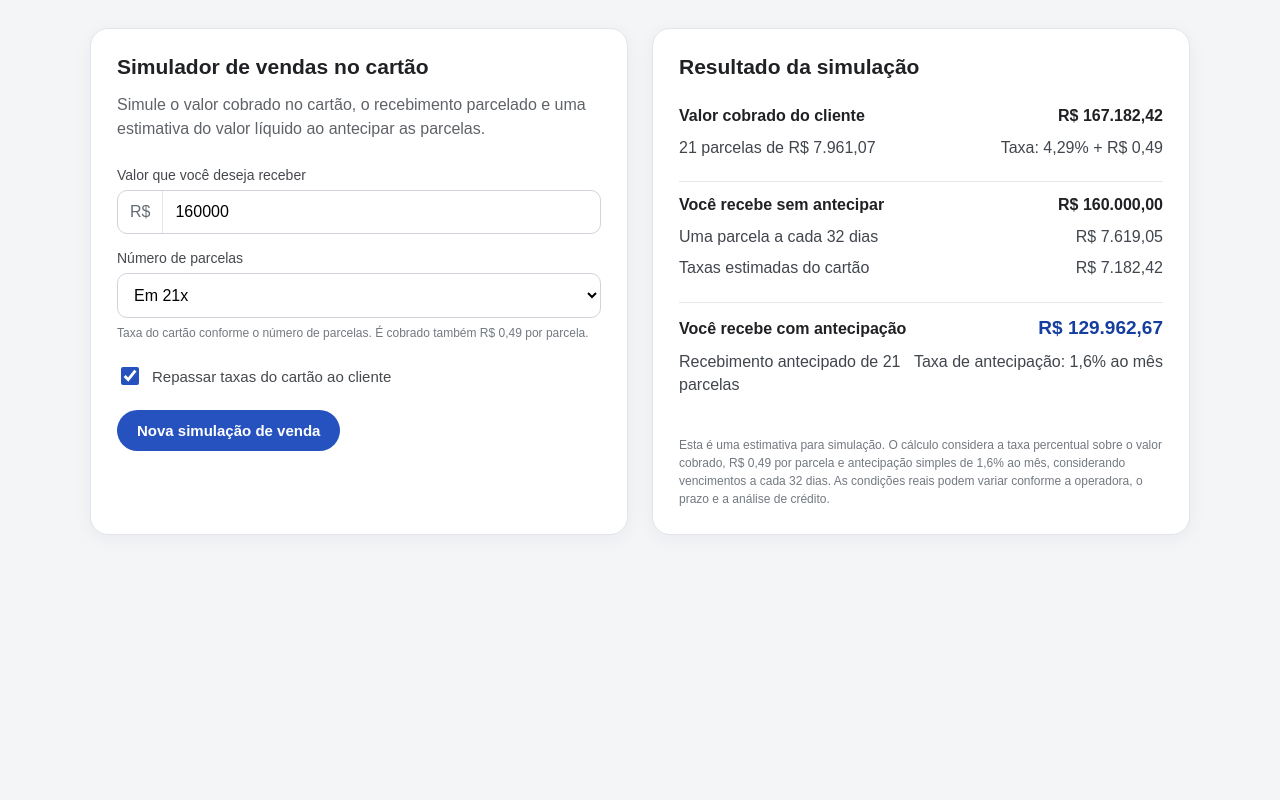
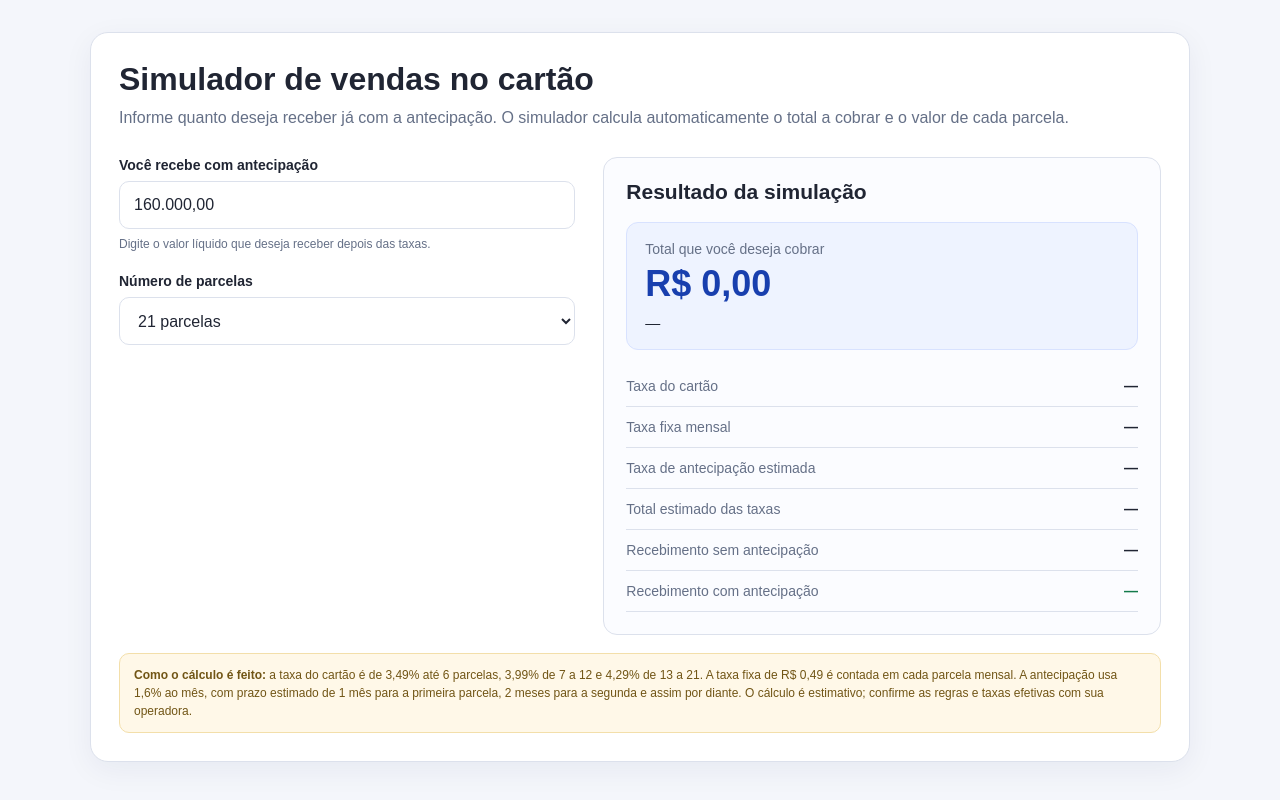
Before and after one commit to marceldorado3-maker/Simulador-de-parcelamento, a plain HTML site: page index.html in a window 1280 px wide. Drawn offline with Linux system fonts and the light colour scheme.

Commit message:
Update index.html

```diff
--- a/index.html
+++ b/index.html
@@ -4,13 +4,16 @@
   <meta charset="UTF-8">
   <meta name="viewport" content="width=device-width, initial-scale=1.0">
   <title>Simulador de vendas no cartão</title>
-
   <style>
     :root {
-      font-family: Arial, Helvetica, sans-serif;
-      color: #202124;
-      background: #f4f5f7;
-      font-synthesis: none;
+      --azul: #2452d5;
+      --azul-escuro: #183fae;
+      --fundo: #f4f6fb;
+      --cartao: #ffffff;
+      --texto: #202533;
+      --texto-secundario: #657087;
+      --borda: #dce1ec;
+      --verde: #137a4b;
     }
 
     * {
@@ -19,390 +22,347 @@
 
     body {
       margin: 0;
-      padding: 28px 16px;
+      padding: 32px 16px;
+      background: var(--fundo);
+      color: var(--texto);
+      font-family: Arial, Helvetica, sans-serif;
     }
 
-    .container {
+    .pagina {
       width: min(1100px, 100%);
       margin: 0 auto;
-      display: grid;
-      grid-template-columns: 1fr 1fr;
-      gap: 24px;
     }
 
-    .card {
-      background: #fff;
-      border: 1px solid #e1e4e8;
+    .cartao {
+      background: var(--cartao);
+      border: 1px solid var(--borda);
       border-radius: 18px;
-      padding: 26px;
-      box-shadow: 0 4px 18px rgba(25, 35, 50, 0.05);
+      padding: 28px;
+      box-shadow: 0 8px 30px rgba(25, 42, 80, 0.06);
     }
 
-    h1,
-    h2 {
-      margin: 0 0 14px;
-      font-size: 21px;
-      font-weight: 600;
+    h1 {
+      margin: 0 0 8px;
+      font-size: clamp(24px, 4vw, 32px);
     }
 
-    .intro {
+    .introducao {
+      color: var(--texto-secundario);
+      line-height: 1.55;
       margin: 0 0 26px;
-      color: #5f6368;
-      line-height: 1.5;
+    }
+
+    .grade {
+      display: grid;
+      grid-template-columns: minmax(260px, 0.9fr) minmax(300px, 1.1fr);
+      gap: 28px;
+      align-items: start;
+    }
+
+    .campo {
+      margin-bottom: 20px;
     }
 
     label {
       display: block;
-      margin: 16px 0 7px;
+      margin-bottom: 8px;
       font-size: 14px;
-      color: #45484d;
+      font-weight: 600;
     }
 
-    .input-wrap {
-      display: flex;
-      align-items: center;
-      border: 1px solid #cfd4dc;
+    input,
+    select {
+      width: 100%;
+      min-height: 48px;
+      padding: 12px 14px;
+      color: var(--texto);
+      background: #fff;
+      border: 1px solid var(--borda);
       border-radius: 10px;
-      background: #fff;
-      overflow: hidden;
+      font: inherit;
+      outline: none;
     }
 
-    .input-wrap:focus-within,
+    input:focus,
     select:focus {
-      outline: 2px solid rgba(37, 82, 190, 0.18);
-      border-color: #2552be;
+      border-color: var(--azul);
+      box-shadow: 0 0 0 3px rgba(36, 82, 213, 0.12);
     }
 
-    .currency {
-      padding: 12px;
-      color: #656b73;
-      border-right: 1px solid #e3e6eb;
-    }
-
-    input[type="number"] {
-      width: 100%;
-      min-width: 0;
-      padding: 12px;
-      border: 0;
-      outline: 0;
-      font: inherit;
-      background: transparent;
-    }
-
-    select {
-      width: 100%;
-      padding: 12px;
-      border: 1px solid #cfd4dc;
-      border-radius: 10px;
-      background: #fff;
-      font: inherit;
-    }
-
-    .hint {
+    .ajuda {
       margin: 7px 0 0;
-      color: #737981;
+      color: var(--texto-secundario);
       font-size: 12px;
       line-height: 1.45;
     }
 
-    .toggle-row {
-      display: flex;
-      align-items: center;
-      gap: 10px;
-      margin: 22px 0;
+    .resultado {
+      padding: 22px;
+      border: 1px solid var(--borda);
+      border-radius: 14px;
+      background: #fbfcff;
     }
 
-    .toggle-row input {
-      width: 18px;
-      height: 18px;
-      accent-color: #2552be;
+    .resultado h2 {
+      margin: 0 0 18px;
+      font-size: 21px;
     }
 
-    .toggle-row label {
-      margin: 0;
-      font-size: 15px;
-      cursor: pointer;
+    .resultado-principal {
+      padding: 18px;
+      background: #eef3ff;
+      border: 1px solid #d8e2ff;
+      border-radius: 12px;
+      margin-bottom: 16px;
     }
 
-    button {
-      border: 0;
-      border-radius: 999px;
-      padding: 12px 20px;
-      background: #2552be;
-      color: #fff;
-      font-size: 15px;
-      font-weight: 600;
-      cursor: pointer;
+    .resultado-principal .rotulo {
+      color: var(--texto-secundario);
+      font-size: 14px;
     }
 
-    button:hover {
-      background: #1c429e;
+    .valor-grande {
+      margin-top: 6px;
+      color: var(--azul-escuro);
+      font-size: clamp(27px, 5vw, 36px);
+      font-weight: 700;
+      overflow-wrap: anywhere;
     }
 
-    .result-block {
-      padding: 14px 0;
-      border-bottom: 1px solid #e5e7eb;
+    .parcela {
+      margin-top: 9px;
+      font-size: 15px;
     }
 
-    .result-block:last-of-type {
+    .linha {
+      display: flex;
+      justify-content: space-between;
+      gap: 16px;
+      padding: 12px 0;
+      border-bottom: 1px solid var(--borda);
+      font-size: 14px;
+    }
+
+    .linha:last-child {
       border-bottom: 0;
     }
 
-    .result-heading {
-      display: flex;
-      justify-content: space-between;
-      gap: 14px;
-      align-items: baseline;
-      margin-bottom: 11px;
-      font-weight: 600;
+    .linha span:first-child {
+      color: var(--texto-secundario);
     }
 
-    .result-value {
-      white-space: nowrap;
-      font-weight: 600;
+    .linha strong {
+      text-align: right;
     }
 
-    .result-line {
-      display: flex;
-      justify-content: space-between;
-      gap: 12px;
-      margin: 8px 0;
-      color: #41464d;
-      line-height: 1.45;
+    .recebimento {
+      color: var(--verde);
     }
 
-    .result-line span:last-child {
-      text-align: right;
-      white-space: nowrap;
-    }
-
-    .primary-result {
-      color: #153f9e;
-      font-size: 19px;
-      font-weight: 700;
-    }
-
-    .note {
-      margin: 18px 0 0;
-      color: #737981;
+    .aviso {
+      margin-top: 18px;
+      padding: 12px 14px;
+      background: #fff8e8;
+      border: 1px solid #f3dfaa;
+      border-radius: 10px;
+      color: #715515;
       font-size: 12px;
       line-height: 1.5;
     }
 
+    .erro {
+      display: none;
+      margin-top: 12px;
+      color: #b42318;
+      font-size: 13px;
+      line-height: 1.45;
+    }
+
     @media (max-width: 760px) {
       body {
-        padding: 16px 12px;
+        padding: 16px 10px;
       }
 
-      .container {
-        grid-template-columns: 1fr;
-        gap: 16px;
+      .cartao {
+        padding: 20px 16px;
       }
 
-      .card {
-        padding: 20px;
+      .grade {
+        grid-template-columns: 1fr;
+      }
+
+      .resultado {
+        padding: 17px;
       }
     }
   </style>
 </head>
-
 <body>
-  <main class="container">
-    <section class="card" aria-labelledby="form-title">
-      <h1 id="form-title">Simulador de vendas no cartão</h1>
-      <p class="intro">
-        Simule o valor cobrado no cartão, o recebimento parcelado e uma estimativa
-        do valor líquido ao antecipar as parcelas.
+  <main class="pagina">
+    <section class="cartao">
+      <h1>Simulador de vendas no cartão</h1>
+      <p class="introducao">
+        Informe quanto deseja receber já com a antecipação. O simulador calcula
+        automaticamente o total a cobrar e o valor de cada parcela.
       </p>
 
-      <label for="amount">Valor que você deseja receber</label>
-      <div class="input-wrap">
-        <span class="currency">R$</span>
-        <input id="amount" type="number" min="0.01" step="0.01" value="160000">
+      <div class="grade">
+        <section aria-label="Dados da simulação">
+          <div class="campo">
+            <label for="valorDesejado">Você recebe com antecipação</label>
+            <input
+              id="valorDesejado"
+              type="text"
+              inputmode="decimal"
+              autocomplete="off"
+              value="160.000,00"
+              aria-describedby="ajudaValor"
+            >
+            <p class="ajuda" id="ajudaValor">
+              Digite o valor líquido que deseja receber depois das taxas.
+            </p>
           </div>
 
-      <label for="installments">Número de parcelas</label>
-      <select id="installments"></select>
+          <div class="campo">
+            <label for="parcelas">Número de parcelas</label>
+            <select id="parcelas">
+              <option value="1">1 parcela</option>
+              <option value="2">2 parcelas</option>
+              <option value="3">3 parcelas</option>
+              <option value="4">4 parcelas</option>
+              <option value="5">5 parcelas</option>
+              <option value="6">6 parcelas</option>
+              <option value="7">7 parcelas</option>
+              <option value="8">8 parcelas</option>
+              <option value="9">9 parcelas</option>
+              <option value="10">10 parcelas</option>
+              <option value="11">11 parcelas</option>
+              <option value="12">12 parcelas</option>
+              <option value="13">13 parcelas</option>
+              <option value="14">14 parcelas</option>
+              <option value="15">15 parcelas</option>
+              <option value="16">16 parcelas</option>
+              <option value="17">17 parcelas</option>
+              <option value="18">18 parcelas</option>
+              <option value="19">19 parcelas</option>
+              <option value="20">20 parcelas</option>
+              <option value="21" selected>21 parcelas</option>
+            </select>
+            <p class="ajuda" id="ajudaTaxa"></p>
+          </div>
+        </section>
 
-      <p class="hint">
-        Taxa do cartão conforme o número de parcelas. É cobrado também
-        R$ 0,49 por parcela.
-      </p>
+        <section class="resultado" aria-live="polite">
+          <h2>Resultado da simulação</h2>
 
-      <div class="toggle-row">
-        <input id="passFees" type="checkbox" checked>
-        <label for="passFees">Repassar taxas do cartão ao cliente</label>
+          <div class="resultado-principal">
+            <div class="rotulo">Total que você deseja cobrar</div>
+            <div class="valor-grande" id="totalCobrar">R$ 0,00</div>
+            <div class="parcela" id="valorParcela">—</div>
           </div>
 
-      <button id="resetButton" type="button">Nova simulação de venda</button>
-    </section>
-
-    <section class="card" aria-labelledby="result-title">
-      <h2 id="result-title">Resultado da simulação</h2>
-
-      <div class="result-block">
-        <div class="result-heading">
-          <span>Valor cobrado do cliente</span>
-          <span class="result-value" id="chargedTotal">—</span>
+          <div class="linha">
+            <span>Taxa do cartão</span>
+            <strong id="taxaCartao">—</strong>
           </div>
-        <div class="result-line">
-          <span id="chargedInstallments">—</span>
-          <span id="rateDescription">—</span>
+          <div class="linha">
+            <span>Taxa fixa mensal</span>
+            <strong id="taxaFixa">—</strong>
           </div>
+          <div class="linha">
+            <span>Taxa de antecipação estimada</span>
+            <strong id="taxaAntecipacao">—</strong>
+          </div>
+          <div class="linha">
+            <span>Total estimado das taxas</span>
+            <strong id="totalTaxas">—</strong>
+          </div>
+          <div class="linha">
+            <span>Recebimento sem antecipação</span>
+            <strong id="semAntecipacao">—</strong>
+          </div>
+          <div class="linha">
+            <span>Recebimento com antecipação</span>
+            <strong class="recebimento" id="comAntecipacao">—</strong>
           </div>
 
-      <div class="result-block">
-        <div class="result-heading">
-          <span>Você recebe sem antecipar</span>
-          <span class="result-value" id="receiveTotal">—</span>
-        </div>
-        <div class="result-line">
-          <span>Uma parcela a cada 32 dias</span>
-          <span id="receiveInstallment">—</span>
-        </div>
-        <div class="result-line">
-          <span>Taxas estimadas do cartão</span>
-          <span id="cardFees">—</span>
-        </div>
+          <div class="erro" id="mensagemErro"></div>
+        </section>
       </div>
 
-      <div class="result-block">
-        <div class="result-heading">
-          <span>Você recebe com antecipação</span>
-          <span class="result-value primary-result" id="advanceTotal">—</span>
+      <div class="aviso">
+        <strong>Como o cálculo é feito:</strong> a taxa do cartão é de 3,49% até
+        6 parcelas, 3,99% de 7 a 12 e 4,29% de 13 a 21. A taxa fixa de R$ 0,49
+        é contada em cada parcela mensal. A antecipação usa 1,6% ao mês, com
+        prazo estimado de 1 mês para a primeira parcela, 2 meses para a segunda
+        e assim por diante. O cálculo é estimativo; confirme as regras e taxas
+        efetivas com sua operadora.
       </div>
-        <div class="result-line">
-          <span id="advanceDescription">—</span>
-          <span id="advanceRate">Taxa de antecipação: 1,6% ao mês</span>
-        </div>
-      </div>
-
-      <p class="note">
-        Esta é uma estimativa para simulação. O cálculo considera a taxa percentual
-        sobre o valor cobrado, R$ 0,49 por parcela e antecipação simples de 1,6%
-        ao mês, considerando vencimentos a cada 32 dias. As condições reais podem
-        variar conforme a operadora, o prazo e a análise de crédito.
-      </p>
     </section>
   </main>
 
   <script>
-    const amountInput = document.getElementById("amount");
-    const installmentsSelect = document.getElementById("installments");
-    const passFeesInput = document.getElementById("passFees");
+    const campoValor = document.getElementById("valorDesejado");
+    const campoParcelas = document.getElementById("parcelas");
 
-    const cardFixedFee = 0.49;
-    const advanceMonthlyRate = 0.016;
-    const daysBetweenInstallments = 32;
-
-    const currency = new Intl.NumberFormat("pt-BR", {
+    const moeda = new Intl.NumberFormat("pt-BR", {
       style: "currency",
       currency: "BRL"
     });
 
-    function getCardRate(installments) {
-      if (installments <= 6) return 0.0349;
-      if (installments <= 12) return 0.0399;
+    function lerValorBrasileiro(texto) {
+      const limpo = texto
+        .replace(/[R$\s]/g, "")
+        .trim();
+
+      if (!limpo) return 0;
+
+      // Com vírgula, considera o padrão brasileiro: 1.234,56.
+      if (limpo.includes(",")) {
+        return Number(limpo.replace(/\./g, "").replace(",", "."));
+      }
+
+      // Sem vírgula, aceita número digitado com ponto decimal ou sem separador.
+      return Number(limpo);
+    }
+
+    function taxaDoCartao(parcelas) {
+      if (parcelas <= 6) return 0.0349;
+      if (parcelas <= 12) return 0.0399;
       return 0.0429;
     }
 
-    function formatMoney(value) {
-      return currency.format(Number.isFinite(value) ? value : 0);
+    function calcular() {
+      const valorLiquidoDesejado = lerValorBrasileiro(campoValor.value);
+      const parcelas = Number(campoParcelas.value);
+      const taxaCartao = taxaDoCartao(parcelas);
+      const taxaAntecipacaoMensal = 0.016;
+      const taxaFixaPorParcela = 0.49;
+
+      const mensagemErro = document.getElementById("mensagemErro");
+      mensagemErro.style.display = "none";
+      mensagemErro.textContent = "";
+
+      document.getElementById("ajudaTaxa").textContent =
+        `Taxa do cartão para ${parcelas} parcela${parcelas === 1 ? "" : "s"}: ` +
+        `${(taxaCartao * 100).toFixed(2).replace(".", ",")}% + ` +
+        `${moeda.format(taxaFixaPorParcela)} por parcela.`;
+
+      if (!Number.isFinite(valorLiquidoDesejado) || valorLiquidoDesejado <= 0) {
+        document.getElementById("totalCobrar").textContent = moeda.format(0);
+        document.getElementById("valorParcela").textContent = "Informe um valor maior que zero.";
+        document.getElementById("taxaCartao").textContent = "—";
+        document.getElementById("taxaFixa").textContent = "—";
+        document.getElementById("taxaAntecipacao").textContent = "—";
+        document.getElementById("totalTaxas").textContent = "—";
+        document.getElementById("semAntecipacao").textContent = "—";
+        document.getElementById("comAntecipacao").textContent = "—";
+        return;
       }
 
-    function roundToCents(value) {
-      return Math.round((value + Number.EPSILON) * 100) / 100;
-    }
+      /*
+        Cada parcela é antecipada por um número diferente de meses:
+        1ª parcela: 1 mês; 2ª: 2 meses; ...; última: N meses.
 
-    function populateInstallments() {
-      for (let count = 1; count <= 21; count++) {
-        const option = document.createElement("option");
-        option.value = count;
-        option.textContent = count === 1 ? "À vista (1x)" : `Em ${count}x`;
-        installmentsSelect.appendChild(option);
-      }
-
-      installmentsSelect.value = "21";
-    }
-
-    function simulate() {
-      const desiredReceive = Math.max(0, Number(amountInput.value) || 0);
-      const installments = Number(installmentsSelect.value);
-      const rate = getCardRate(installments);
-      const passFees = passFeesInput.checked;
-
-      let chargedTotal;
-
-      if (passFees) {
-        // Calcula o valor cobrado para que, após as taxas, reste o valor desejado.
-        chargedTotal =
-          (desiredReceive + cardFixedFee * installments) / (1 - rate);
-      } else {
-        chargedTotal = desiredReceive;
-      }
-
-      chargedTotal = roundToCents(chargedTotal);
-
-      const percentageFee = chargedTotal * rate;
-      const fixedFees = cardFixedFee * installments;
-      const totalCardFees = percentageFee + fixedFees;
-      const receivedTotal = Math.max(0, chargedTotal - totalCardFees);
-      const receivedPerInstallment = receivedTotal / installments;
-      const chargedPerInstallment = chargedTotal / installments;
-
-      // Estima a antecipação descontando 1,6% ao mês de cada parcela,
-      // de acordo com o prazo até o vencimento.
-      let anticipatedTotal = 0;
-
-      for (let index = 1; index <= installments; index++) {
-        const monthsUntilDue = (daysBetweenInstallments * index) / 30;
-        const discount = advanceMonthlyRate * monthsUntilDue;
-        const installmentAfterDiscount =
-          receivedPerInstallment * Math.max(0, 1 - discount);
-
-        anticipatedTotal += installmentAfterDiscount;
-      }
-
-      document.getElementById("chargedTotal").textContent =
-        formatMoney(chargedTotal);
-
-      document.getElementById("chargedInstallments").textContent =
-        `${installments} ${installments === 1 ? "parcela" : "parcelas"} de ${formatMoney(chargedPerInstallment)}`;
-
-      document.getElementById("rateDescription").textContent =
-        `Taxa: ${(rate * 100).toFixed(2).replace(".", ",")}% + ${formatMoney(cardFixedFee)}`;
-
-      document.getElementById("receiveTotal").textContent =
-        formatMoney(receivedTotal);
-
-      document.getElementById("receiveInstallment").textContent =
-        formatMoney(receivedPerInstallment);
-
-      document.getElementById("cardFees").textContent =
-        formatMoney(totalCardFees);
-
-      document.getElementById("advanceTotal").textContent =
-        formatMoney(anticipatedTotal);
-
-      document.getElementById("advanceDescription").textContent =
-        installments === 1
-          ? `Recebimento antecipado de 1 parcela`
-          : `Recebimento antecipado de ${installments} parcelas`;
-    }
-
-    document.getElementById("resetButton").addEventListener("click", () => {
-      amountInput.value = "160000";
-      installmentsSelect.value = "1";
-      passFeesInput.checked = true;
-      simulate();
-    });
-
-    amountInput.addEventListener("input", simulate);
-    installmentsSelect.addEventListener("change", simulate);
-    passFeesInput.addEventListener("change", simulate);
-
-    populateInstallments();
-    simulate();
-  </script>
-</body>
-</html>
+        A média dos meses de antecipação é (N + 1) / 2.
+        A
```
Lines whose indentation alone changed are shown as unchanged.
